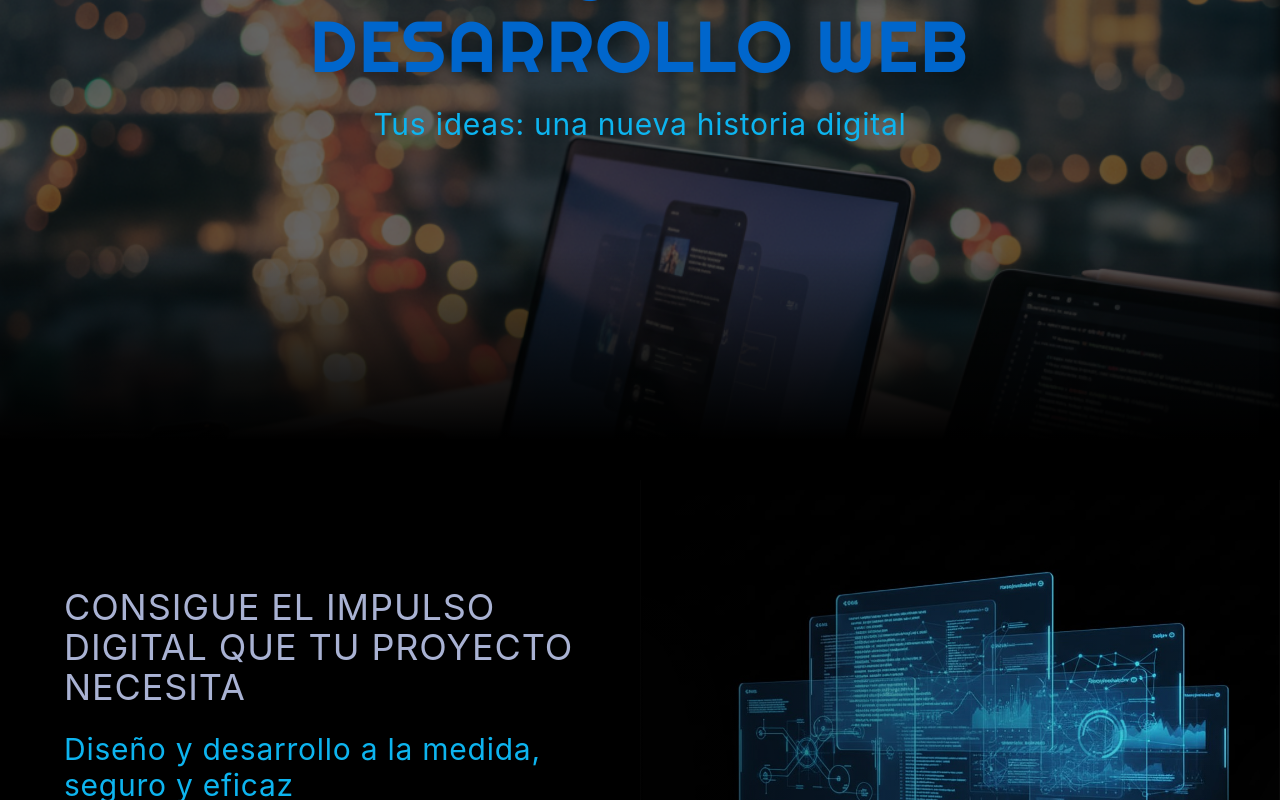
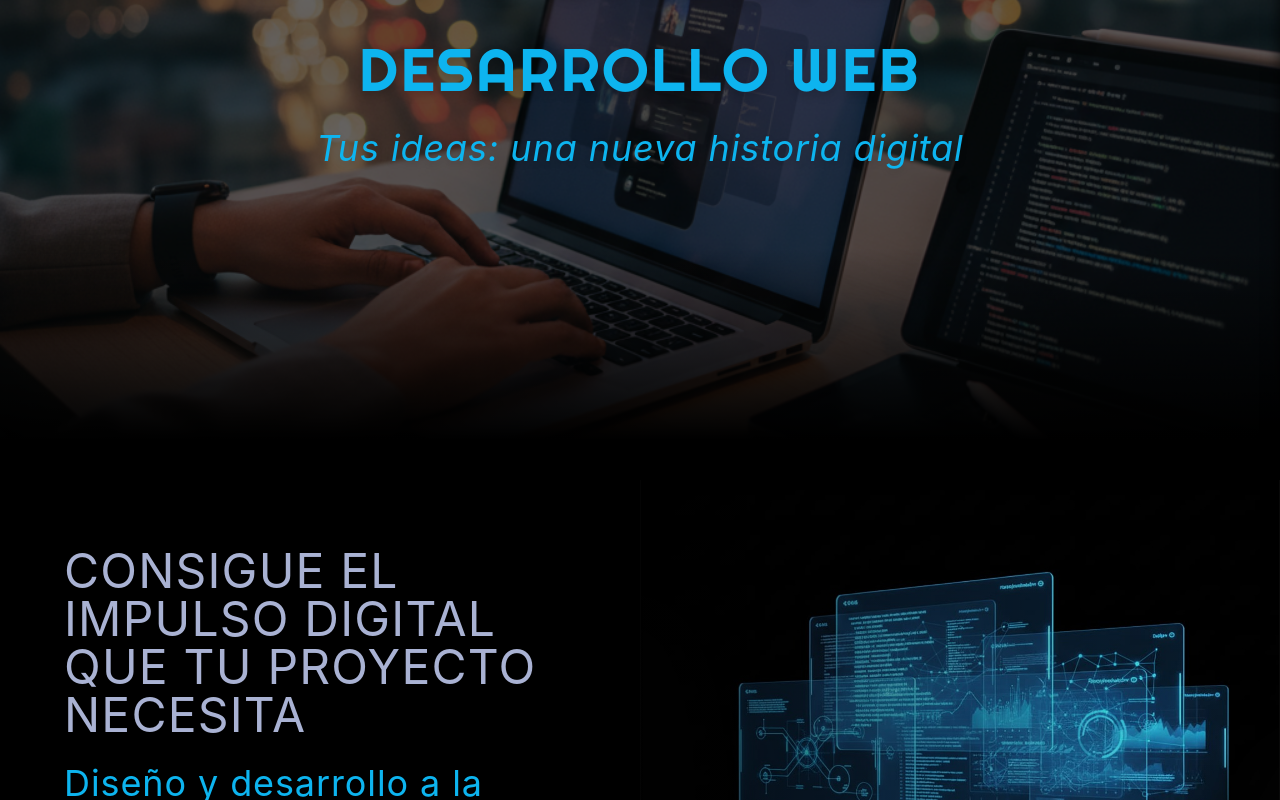
Before and after one commit to JosueCabrera86/didascalia-web, a React (Vite) app: page / in a window 1280 px wide. Shown: the part 360-1160 px from the top of the page. Built offline with nearby package versions, Linux system fonts and the light colour scheme; a web font is replaced by a local one.

Commit message:
Correccion de size de letras

```diff
--- a/src/pages/home.jsx
+++ b/src/pages/home.jsx
@@ -21,27 +21,45 @@ const Home = () => {
 
 
             <motion.section
-                className="relative w-full h-screen flex items-center justify-center bg-cover bg-center sm:bg-top"
-                style={{ backgroundImage: "url('/imgs/inicio/portada.png')" }}
+                className="relative w-full h-screen flex items-center justify-center overflow-hidden"
                 initial="hidden"
                 animate="visible"
                 variants={heroVariants}
             >
+                {/* Imagen de fondo */}
+                <img
+                    src="/imgs/inicio/portada.png"
+                    alt="Portada"
+                    className="absolute inset-0 w-full h-full object-cover"
+                />
+
+                {/* Capa oscura */}
                 <div className="absolute inset-0 bg-black/60"></div>
+
+                {/* Degradado inferior */}
                 <div className="absolute bottom-0 left-0 w-full h-32 sm:h-48 bg-gradient-to-t from-black to-transparent"></div>
 
+                {/* Contenido */}
                 <div className="relative z-10 text-center px-4 sm:px-8 md:px-16">
                     <motion.h1
-                        className="text-4xl sm:text-5xl md:text-7xl righteous font-bold mb-4 sm:mb-6 text-primario tracking-wide uppercase drop-shadow-lg"
+                        className="text-center text-4xl sm:text-5xl md:text-8xl righteous font-bold mb-4 sm:mb-6 text-primario tracking-wide uppercase drop-shadow-lg"
                         variants={heroVariants}
                     >
-                        <FormattedMessage id='home.titulo' defaultMessage="DidascaliaDev" />
+                        <motion.span variants={{ hidden: { opacity: 0, y: 20 }, visible: { opacity: 1, y: 0 } }}>
+                            <FormattedMessage id="home.titulo" defaultMessage="DidascaliaDev" />
+                        </motion.span>
                         <br />
-                        <FormattedMessage id='home.subt' defaultMessage="Desarrollo Web" />
+                        <motion.span
+                            className="text-3xl md:text-6xl font-light text-secundario"
+                            variants={{ hidden: { opacity: 0, y: 40 }, visible: { opacity: 1, y: 0 } }}
+                            transition={{ delay: 0.2 }}
+                        >
+                            <FormattedMessage id="home.subt" defaultMessage="Desarrollo Web" />
+                        </motion.span>
                     </motion.h1>
 
                     <motion.p
-                        className="text-lg sm:text-2xl md:text-3xl text-secundario inter font-bold tracking-wide drop-shadow-md"
+                        className="text-2xl italic sm:text-3xl md:text-4xl text-secundario inter font-bold tracking-wide drop-shadow-md"
                         variants={heroVariants}
                     >
                         <FormattedMessage id="home.sub" defaultMessage="Tus ideas: una nueva historia digital" />
@@ -53,10 +71,10 @@ const Home = () => {
             <section className="relative w-full grid grid-cols-1 md:grid-cols-2 overflow-hidden mt-10 md:mt-10">
 
                 <div className="flex flex-col items-center justify-center px-4 sm:px-8 md:px-16 py-12 md:py-0 text-center md:text-left z-10">
-                    <h1 className="text-2xl sm:text-3xl md:text-4xl inter font-bold mb-4 sm:mb-6 text-acento tracking-wide uppercase drop-shadow-lg">
+                    <h1 className="text-3xl sm:text-4xl md:text-5xl inter font-bold mb-4 sm:mb-6 text-acento tracking-wide uppercase drop-shadow-lg">
                         <FormattedMessage id="home.servicios" defaultMessage="Consigue el impulso digital que tu proyecto necesita" />
                     </h1>
-                    <p className="text-lg sm:text-2xl md:text-3xl text-secundario inter font-bold tracking-wide drop-shadow-md">
+                    <p className="text-xl sm:text-3xl md:text-4xl text-secundario inter font-bold tracking-wide drop-shadow-md">
                         <FormattedMessage id='home.sersub' defaultMessage="Diseño y desarrollo a la medida, seguro y eficaz" />
                     </p>
                     <Link
@@ -67,7 +85,7 @@ const Home = () => {
                     </Link>
                 </div>
 
-                <div className="relative w-full md:h-[500px]"> {/* Ajusta la altura solo para desktop */}
+                <div className="relative w-full md:h-[500px]">
                     <img
                         src="/imgs/inicio/1.jpg"
                         alt="Diseño web"
```
